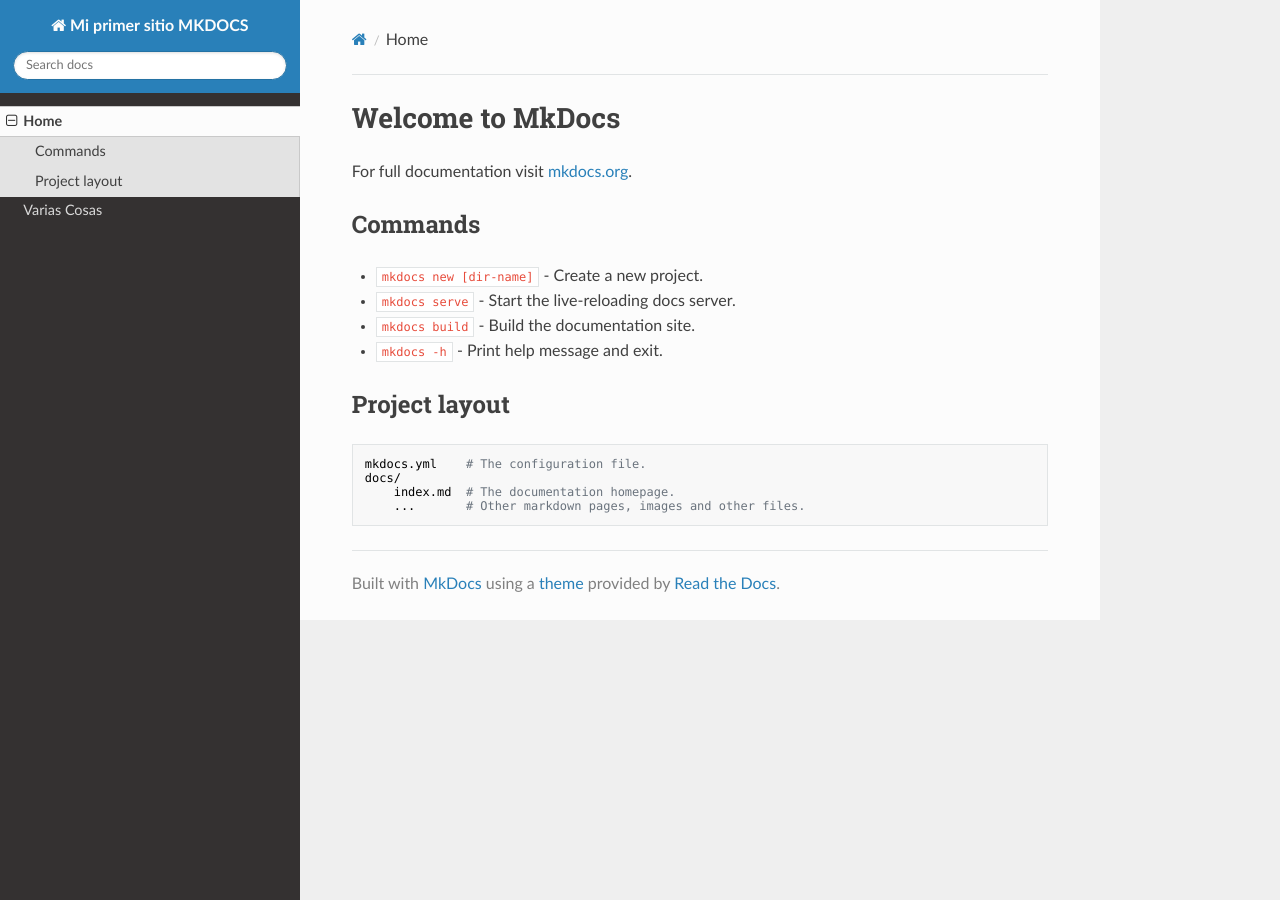
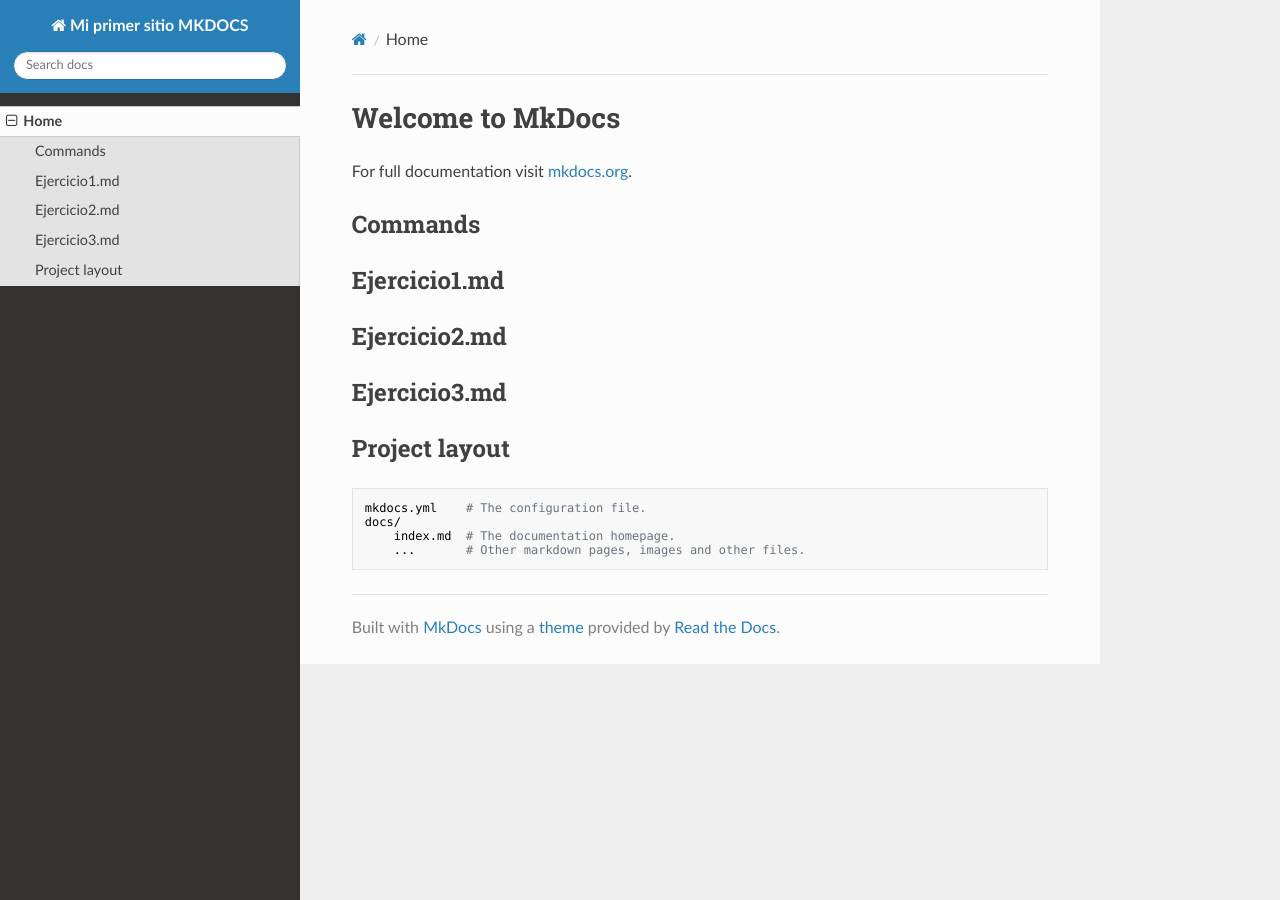
Before and after one commit to SRuizGonzalez/mydoc, an MkDocs documentation site: the page built from docs/index.md, in a window 1280 px wide. Built offline with MkDocs 1.6.1, drawn with Linux system fonts in a browser that asks for light colours; nearby versions of some CDN libraries.

Commit message:
ejers.md

```diff
--- a/docs/index.md
+++ b/docs/index.md
@@ -4,10 +4,12 @@
 
 ## Commands
 
-* `mkdocs new [dir-name]` - Create a new project.
-* `mkdocs serve` - Start the live-reloading docs server.
-* `mkdocs build` - Build the documentation site.
-* `mkdocs -h` - Print help message and exit.
+Ejercicio1.md
+---
+Ejercicio2.md
+---
+Ejercicio3.md
+---
 
 ## Project layout
 
--- a/mkdocs.yml
+++ b/mkdocs.yml
@@ -5,5 +5,4 @@
 
 nav:
 - Home: index.md
-- Varias Cosas: Mis.md
 theme: readthedocs
```
Also changed, not shown: docs/Ejercicio1.md (renamed from docs/Mis.md/Ejercicio1.md), docs/Ejercicio2.md (renamed from docs/Mis.md/Ejercicio2.md), docs/Ejercicio3.md (renamed from docs/Mis.md/Ejercicio3.md).
